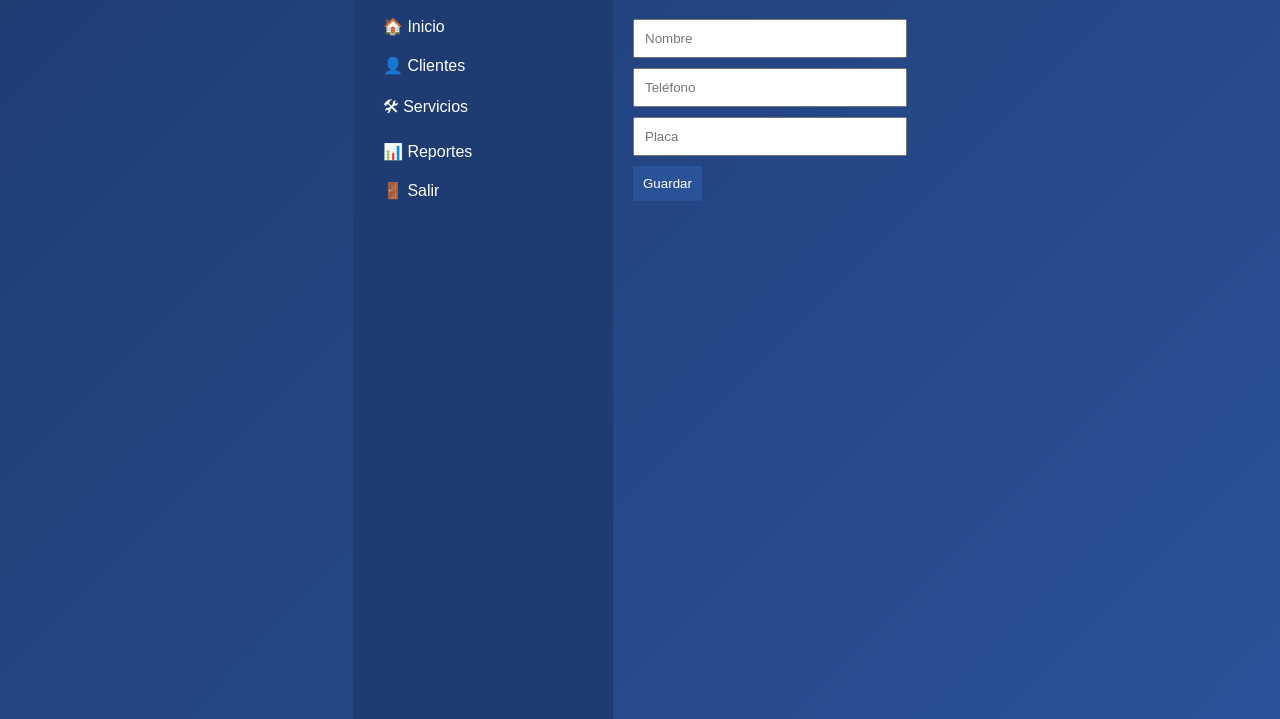
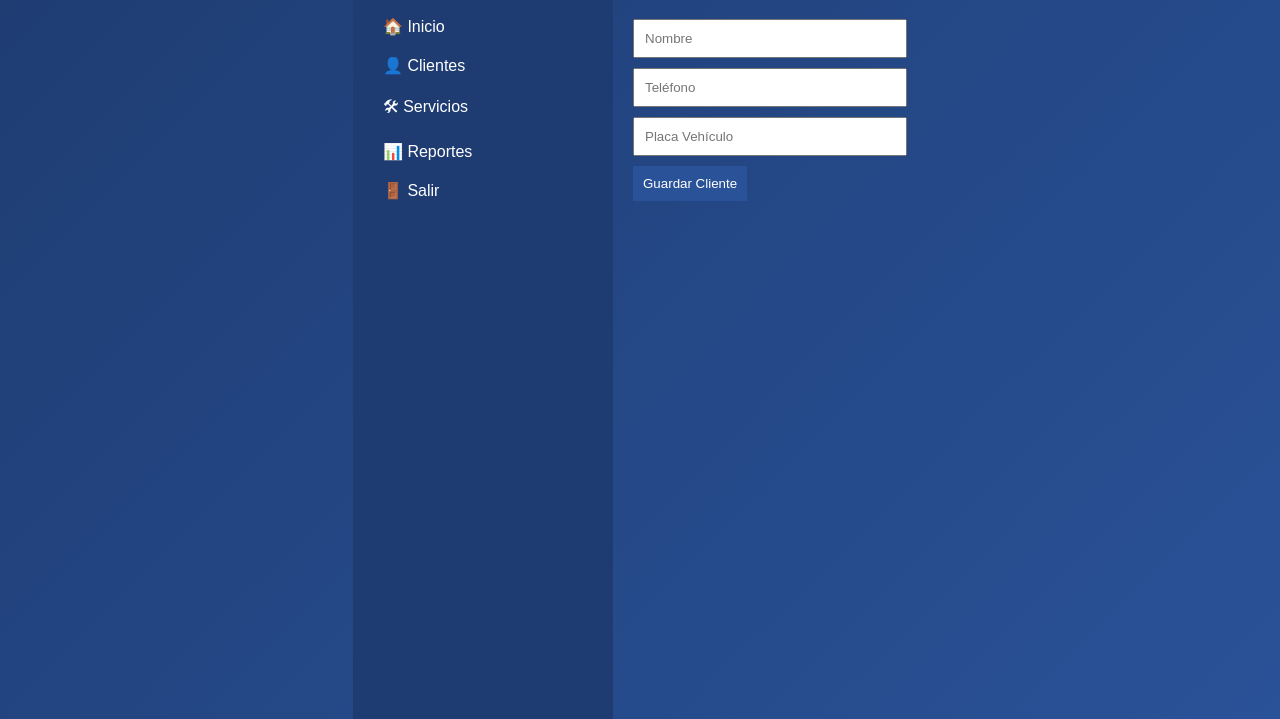
Before and after one commit to jeffQOSergio/sistema-polarizado-web, a website: page dashboard.html in a window 1280 px wide. Both pictures are taken after a click on the item "👤 Clientes". Shown: the part 81-800 px from the top of the page. Drawn offline with Linux system fonts and the light colour scheme.

Commit message:
Update dashboard.html

```diff
--- a/dashboard.html
+++ b/dashboard.html
@@ -30,12 +30,16 @@
     <div id="clientes" class="seccion" style="display:none;">
       <h1>Registrar Cliente</h1>
 
-      <input type="text" id="nombre" placeholder="Nombre">
-      <input type="text" id="telefono" placeholder="Teléfono">
-      <input type="text" id="placa" placeholder="Placa">
+      <form id="formCliente">
+        <input type="text" id="nombre" placeholder="Nombre" required>
+        <input type="text" id="telefono" placeholder="Teléfono" required>
+        <input type="text" id="placa" placeholder="Placa Vehículo" required>
 
-      <button onclick="registrarCliente()">Guardar</button>
-      <p id="msgCliente"></p>
+        <button type="submit">Guardar Cliente</button>
+      </form>
+
+      <p id="mensaje"></p>
+
     </div>
 
     <div id="servicios" class="seccion" style="display:none;">
```
